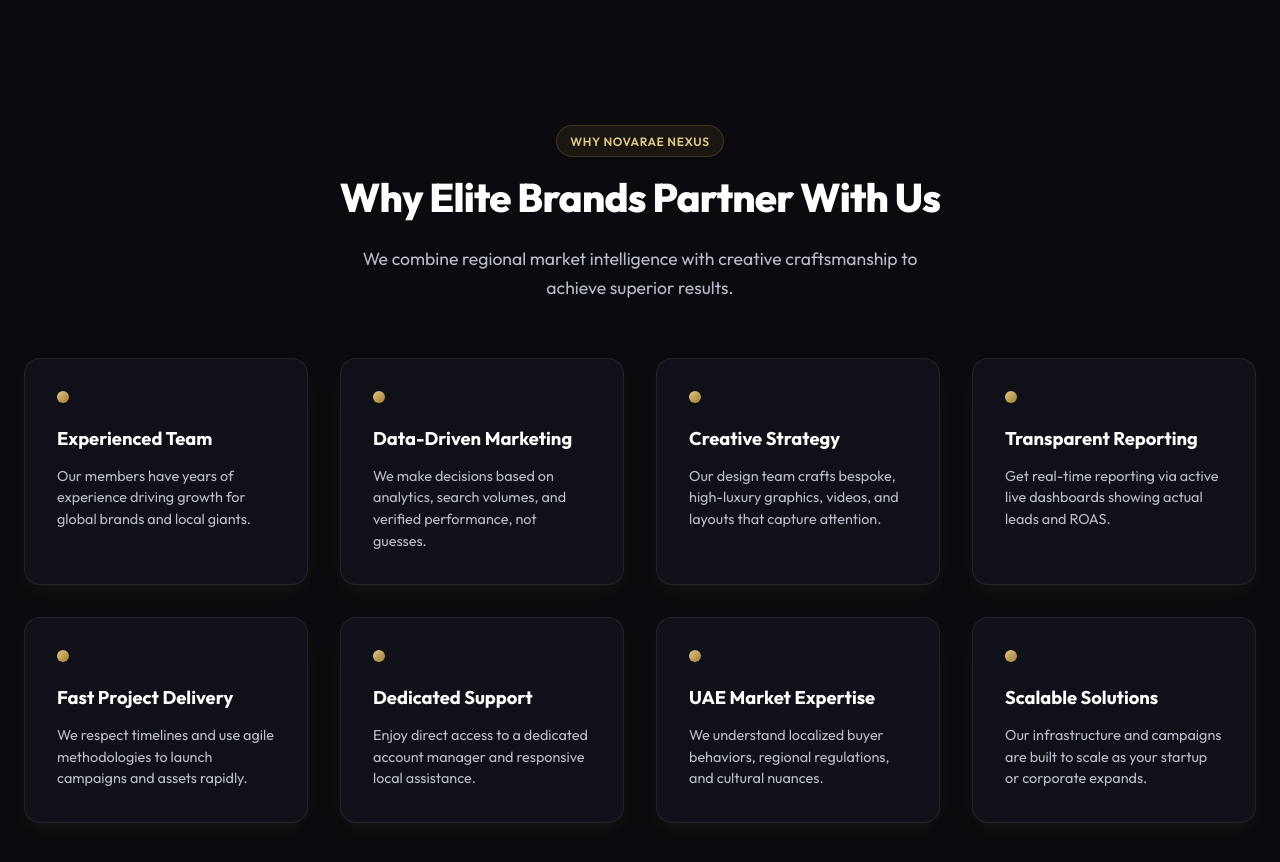
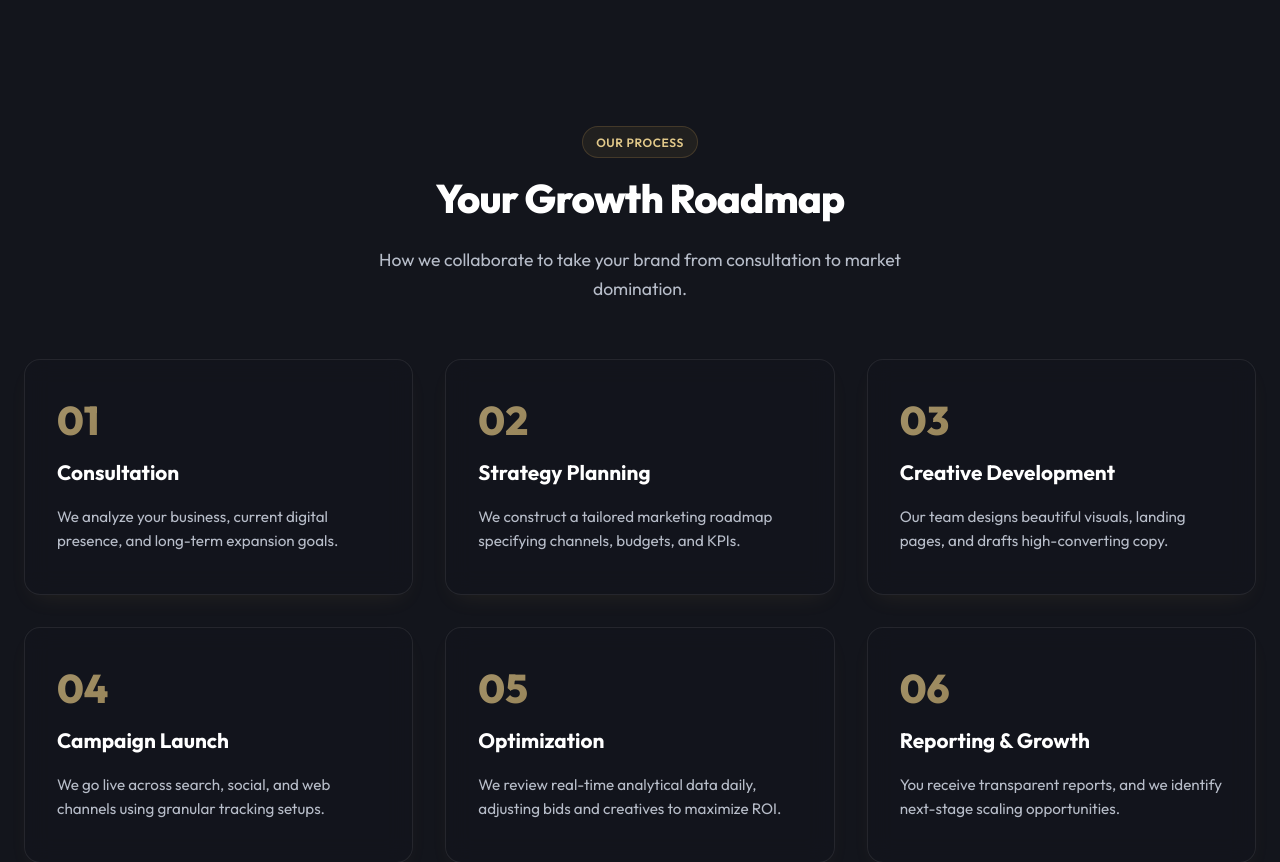
Before and after one commit to truxdigital-sketch/Novarae-Nexus, a React (Vite) app: page / in a window 1280 px wide. Shown: the part 4660-5522 px from the top of the page. Built offline with nearby package versions, Linux system fonts and the light colour scheme.

Commit message:
Remove Why Choose Us section and its associated CSS rules completely

```diff
--- a/src/pages/Home.jsx
+++ b/src/pages/Home.jsx
@@ -46,16 +46,6 @@
     { id: 'event-videography', key: 'event-videography', icon: <Video size={24} /> }
   ];
 
-  const chooseItems = [
-    { key: 'team' },
-    { key: 'data' },
-    { key: 'creative' },
-    { key: 'reporting' },
-    { key: 'delivery' },
-    { key: 'support' },
-    { key: 'expertise' },
-    { key: 'scalable' }
-  ];
 
   const processSteps = [0, 1, 2, 3, 4, 5];
   const faqItems = [0, 1, 2, 3, 4];
@@ -222,26 +212,7 @@
         </div>
       </section>
 
-      {/* Why Choose Us Section */}
-      <section className="why-choose-section section-padding">
-        <div className="container">
-          <div className="section-title-wrapper">
-            <span className="badge">{t('whyChooseUs.badge')}</span>
-            <h2 className="section-title">{t('whyChooseUs.title')}</h2>
-            <p className="section-subtitle">{t('whyChooseUs.subtitle')}</p>
-          </div>
 
-          <div className="why-choose-grid">
-            {chooseItems.map((item) => (
-              <div key={item.key} className="choose-card glass-panel">
-                <div className="choose-bullet"></div>
-                <h3>{t(`whyChooseUs.items.${item.key}.title`)}</h3>
-                <p>{t(`whyChooseUs.items.${item.key}.desc`)}</p>
-              </div>
-            ))}
-          </div>
-        </div>
-      </section>
 
       {/* Process Section */}
       <section className="process-section section-padding bg-surface-wrap">
--- a/src/pages/Pages.css
+++ b/src/pages/Pages.css
@@ -347,56 +347,7 @@
   }
 }
 
-/* --- WHY CHOOSE US GRID --- */
-.why-choose-grid {
-  display: grid;
-  grid-template-columns: repeat(4, 1fr);
-  gap: 2rem;
-}
-
-.choose-card {
-  padding: 2rem;
-  display: flex;
-  flex-direction: column;
-  gap: 0.8rem;
-  position: relative;
-  text-align: left;
-}
-
-[dir="rtl"] .choose-card {
-  text-align: right;
-}
-
-.choose-bullet {
-  width: 12px;
-  height: 12px;
-  border-radius: 50%;
-  background: var(--gradient-primary);
-  margin-bottom: 0.5rem;
-}
-
-.choose-card h3 {
-  font-size: 1.15rem;
-  font-weight: 700;
-}
-
-.choose-card p {
-  color: var(--text-secondary);
-  font-size: 0.9rem;
-  line-height: 1.5;
-}
-
-@media (max-width: 1024px) {
-  .why-choose-grid {
-    grid-template-columns: repeat(2, 1fr);
-  }
-}
-
-@media (max-width: 640px) {
-  .why-choose-grid {
-    grid-template-columns: 1fr;
-  }
-}
+
 
 /* --- PROCESS TIMELINE --- */
 .process-timeline {
```
